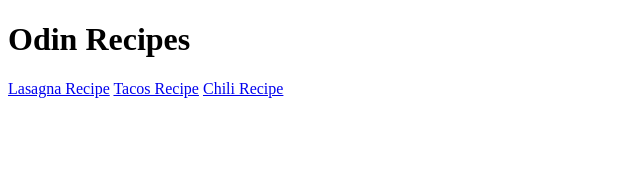
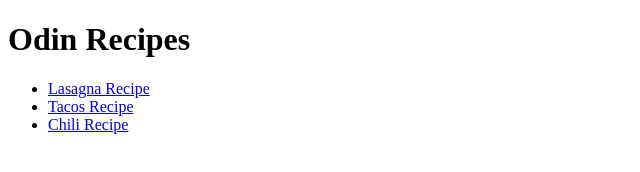
Before and after one commit to mitchelplugged/odin-recipes, a plain HTML site: page index.html in a window 1280 px wide. Shown: the whole page, without its empty margins (0-640 px from the left). Drawn offline with Linux system fonts and the light colour scheme.

Commit message:
Updated index.html to contain unordered list

```diff
--- a/index.html
+++ b/index.html
@@ -6,8 +6,10 @@
   </head>
   <body>
     <h1>Odin Recipes</h1>
-    <a href="./recipes/lasagna.html">Lasagna Recipe</a>
-    <a href="./recipes/tacos.html">Tacos Recipe</a>
-    <a href="./recipes/chili.html">Chili Recipe</a>
+    <ul>
+      <li><a href="./recipes/lasagna.html">Lasagna Recipe</a></li>
+      <li><a href="./recipes/tacos.html">Tacos Recipe</a></li>
+      <li><a href="./recipes/chili.html">Chili Recipe</a></li>
+    </ul>
   </body>
 </html>
```
